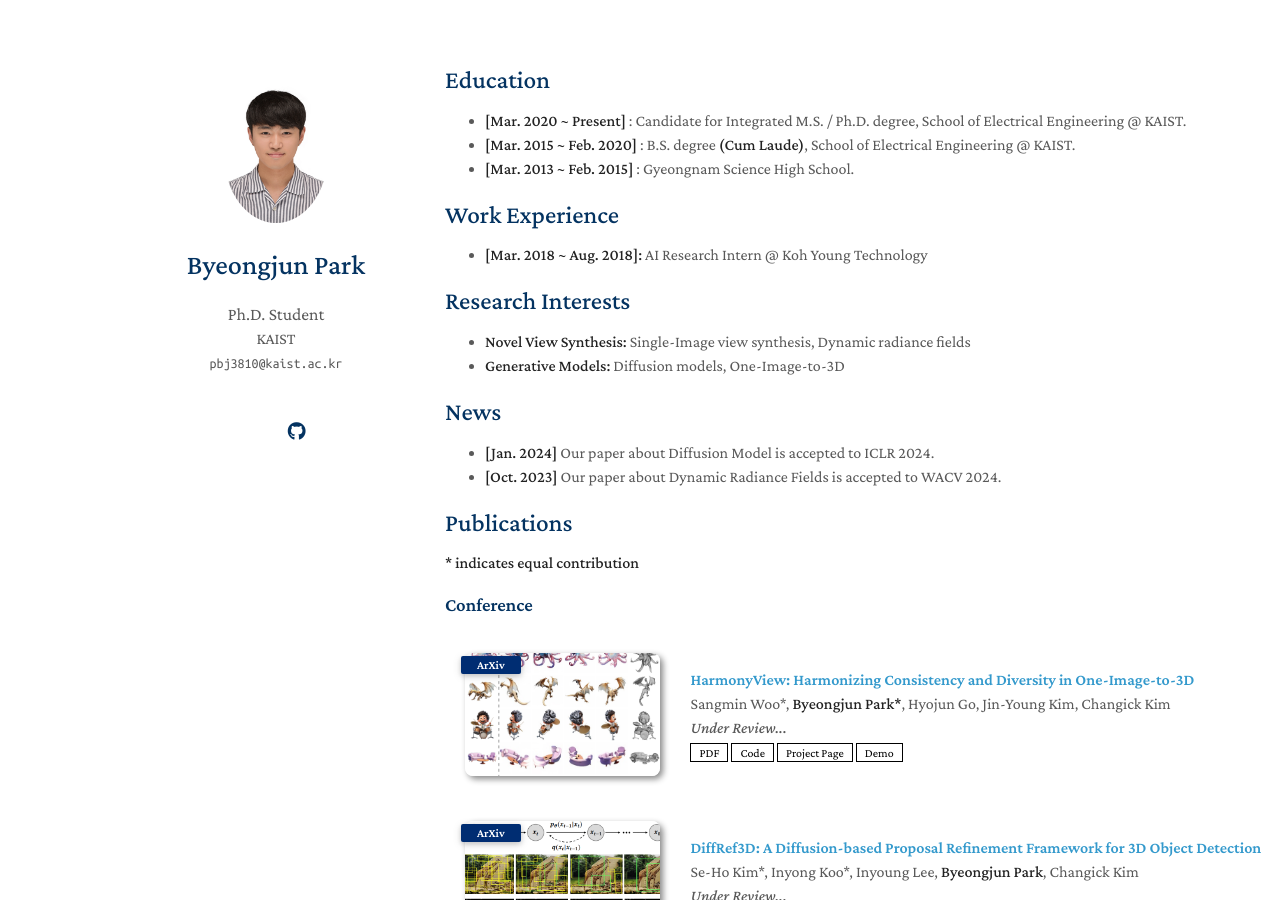
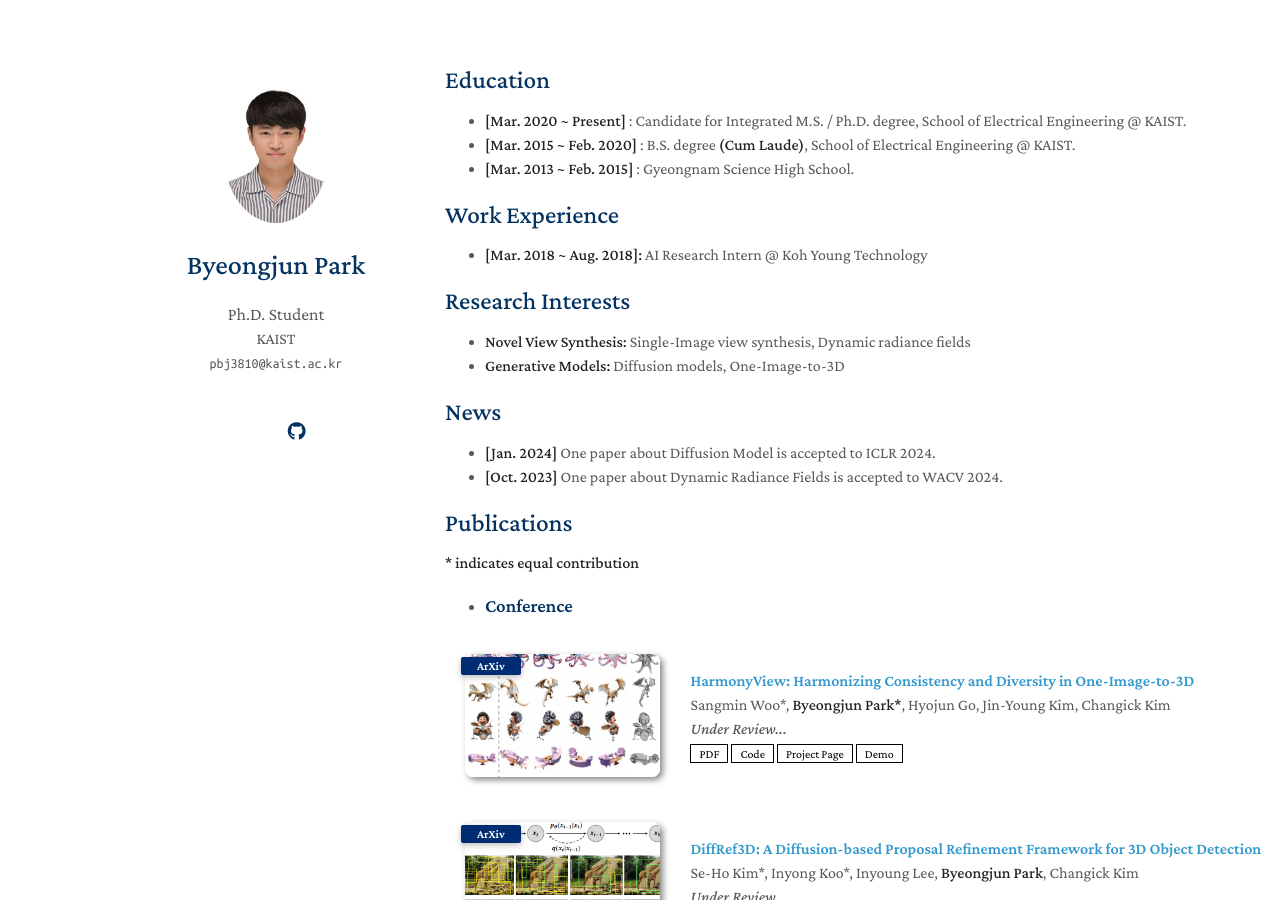
Before and after one commit to byeongjun-park/byeongjun-park.github.io, a Jekyll site: the page built from index.md, in a window 1280 px wide and 900 px high. Built offline with Jekyll 4.4.1, drawn with Linux system fonts in a browser that asks for light colours; nearby versions of some CDN libraries; a style sheet for code colours, icons or effects is not loaded; our own code applies the rules of GitHub Pages for plain Markdown files.

Commit message:
profile update

```diff
--- a/_includes/publications.md
+++ b/_includes/publications.md
@@ -2,7 +2,7 @@
 
 **\* indicates equal contribution**
 
-### Conference
+* ### Conference
 
 <div class="publications">
 <ol class="bibliography">
@@ -58,7 +58,7 @@
 </ol>
 </div>
 
-### Journal
+* ### Journal
 
 
 <div class="publications">
--- a/index.md
+++ b/index.md
@@ -19,8 +19,8 @@ layout: homepage
 
 ## News
 
-* **[Jan. 2024]** Our paper about Diffusion Model is accepted to ICLR 2024.
-* **[Oct. 2023]** Our paper about Dynamic Radiance Fields is accepted to WACV 2024.
+* **[Jan. 2024]** One paper about Diffusion Model is accepted to ICLR 2024.
+* **[Oct. 2023]** One paper about Dynamic Radiance Fields is accepted to WACV 2024.
 
 {% include_relative _includes/publications.md %}
 
```
